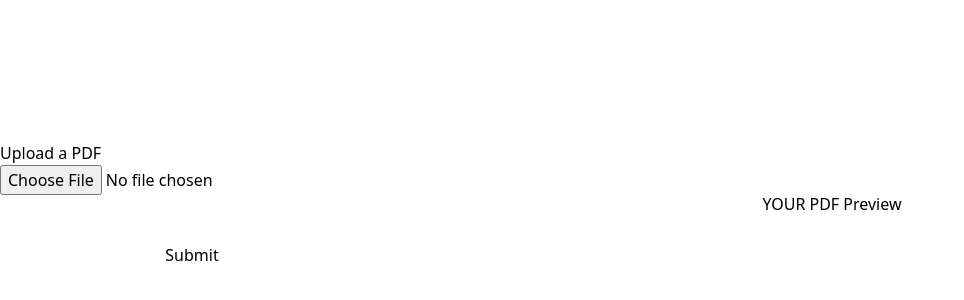
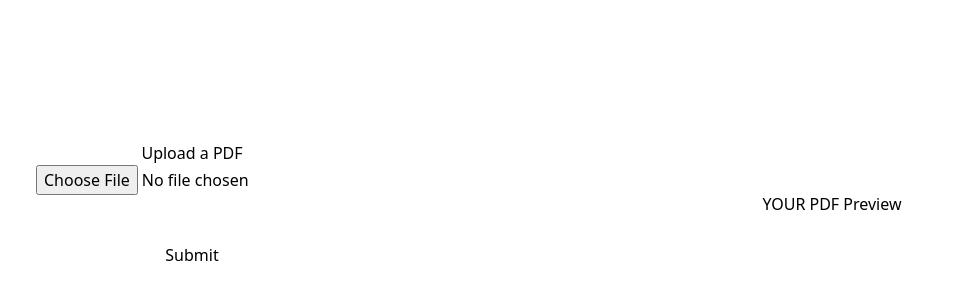
Before and after one commit to joshste/pdf-ajaib-fe, a Nuxt app: page /reorder in a window 1280 px wide. Shown: the part 196-496 px from the top of the page, without its empty margins (0-964 px from the left). Built offline with nearby package versions, Linux system fonts and the light colour scheme.

Commit message:
Adjust style

```diff
--- a/components/upload/PDFButton.vue
+++ b/components/upload/PDFButton.vue
@@ -1,8 +1,7 @@
 <template>
-    <div>
-        <label for="upload">Upload a PDF</label>
-        <input type="file" name="upload" @change="onFileChange" accept="application/pdf" />
-    </div>
+    <label for="upload">Upload a PDF</label>
+    <input type="file" name="upload" @change="onFileChange" accept="application/pdf" class="text-ellipsis max-w-sm" />
+
 </template>
 
 <script setup lang="ts">
```
